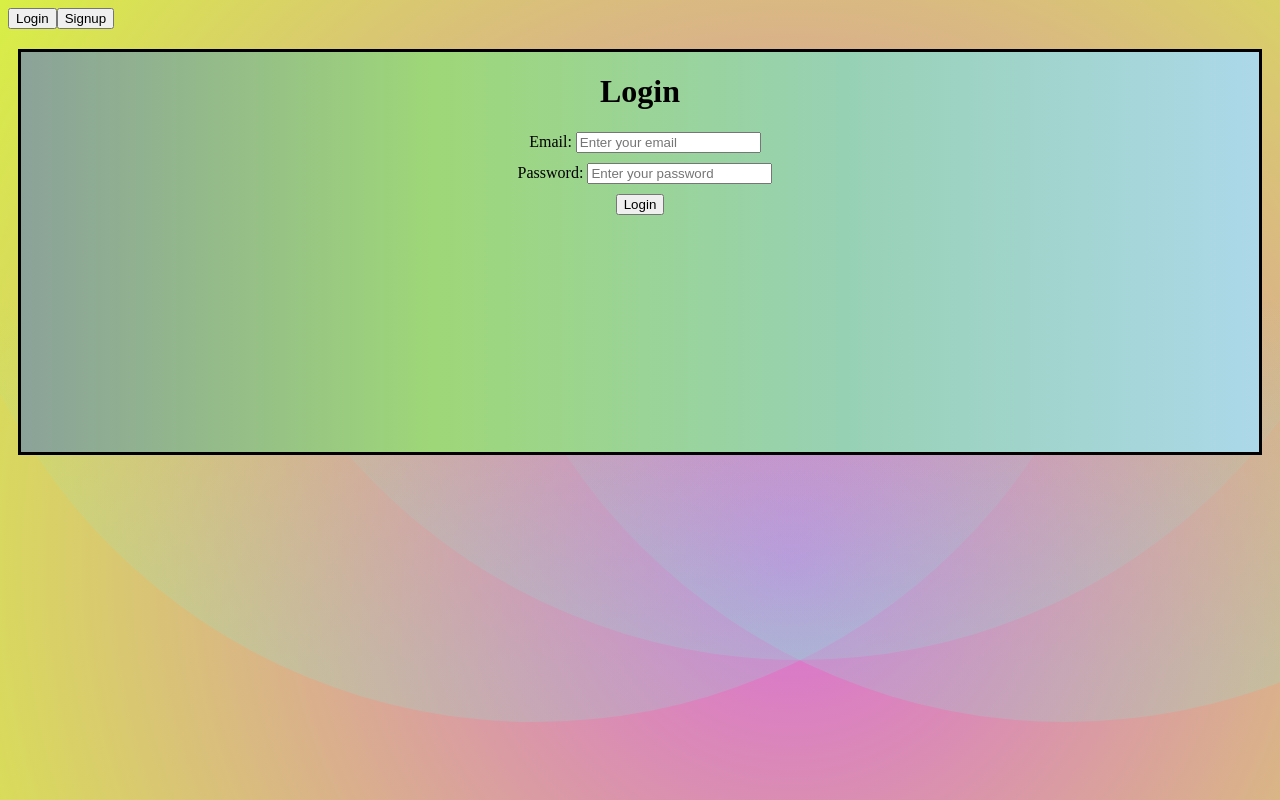
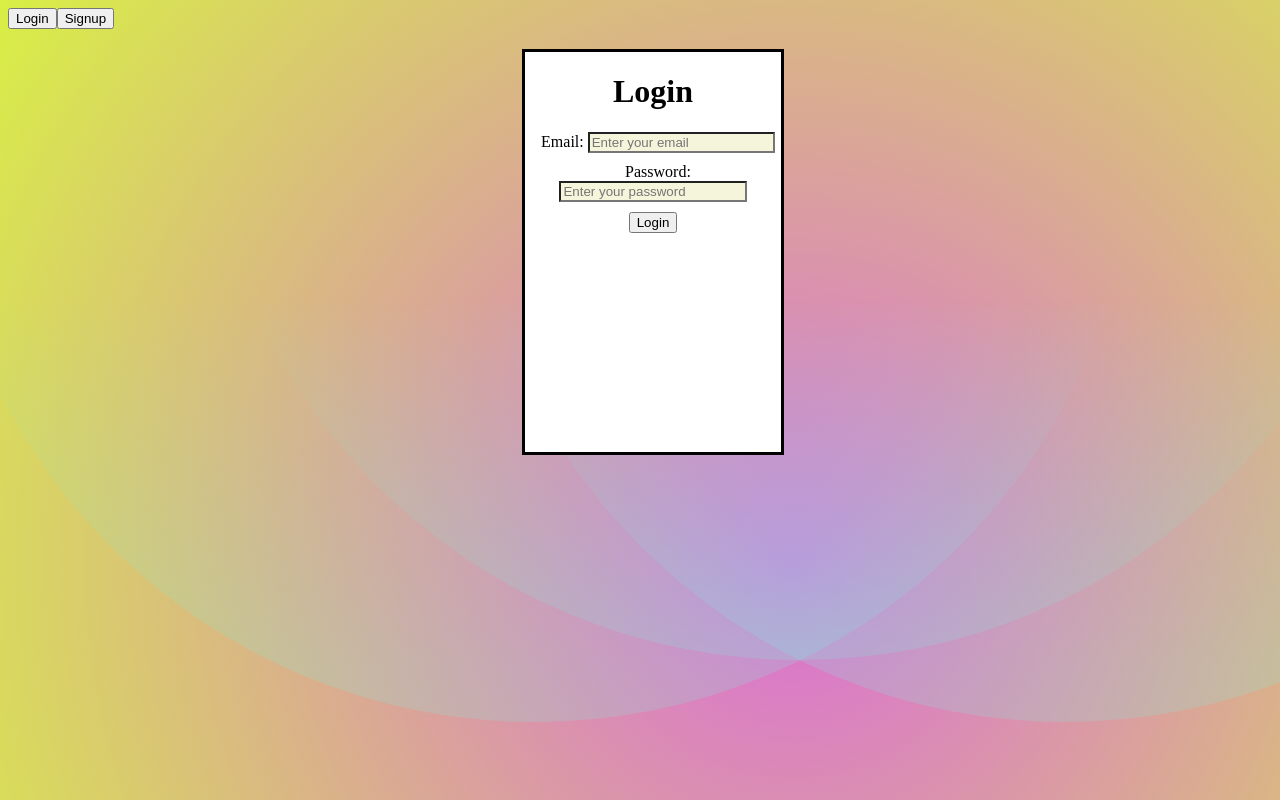
Before and after one commit to rdolma7/CP325.9-Captsone, a React (Vite) app in the folder front-end/: page / in a window 1280 px wide. Built offline with nearby package versions, Linux system fonts and the light colour scheme; no server answers.

Commit message:
changes to CSS

```diff
--- a/front-end/src/App.css
+++ b/front-end/src/App.css
@@ -9,6 +9,8 @@ body {
 .button,
 .name {
   margin-bottom: 10px;
+  background-color: beige;
+  width: 70%
 }
 #journalEntry {
   width: 70vw;
@@ -24,20 +26,25 @@ body {
 .loginForm,
 .signUpForm {
   border: 3px solid black;
-  background-image: linear-gradient(
+  background-color: white;
+  /* background-image: linear-gradient(
     to right,
     rgb(139, 162, 153),
     rgb(158, 215, 120),
     rgb(151, 209, 180),
     rgb(172, 216, 233)
-  );
-  width: 100%;
-  height: 100%;
+  ); */
+  width: 20%;
+  height: 50%;
   text-align: center;
   margin: 0 10px;
+  position:absolute;
+  left:40%;
+  right: 40%
 }
 .label {
   margin-left: 10px;
+
 }
 
 h3 {
```
